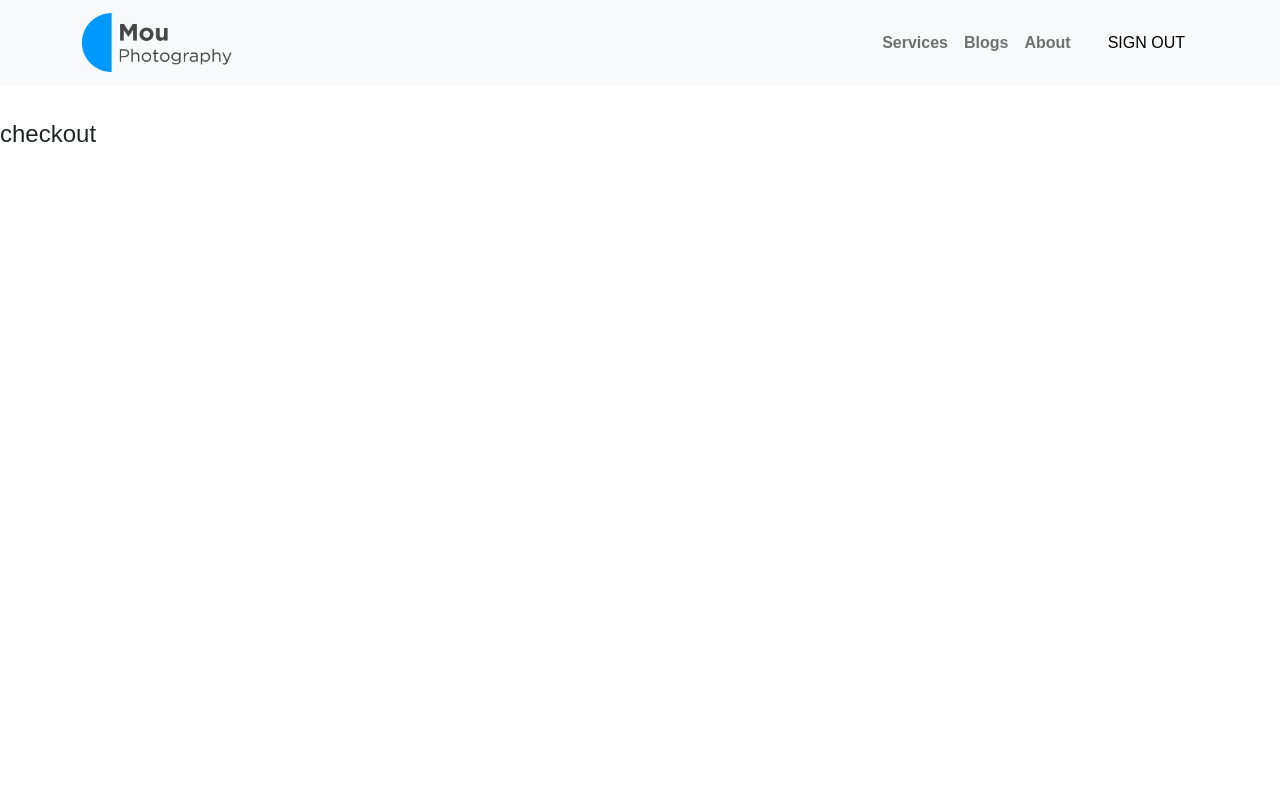
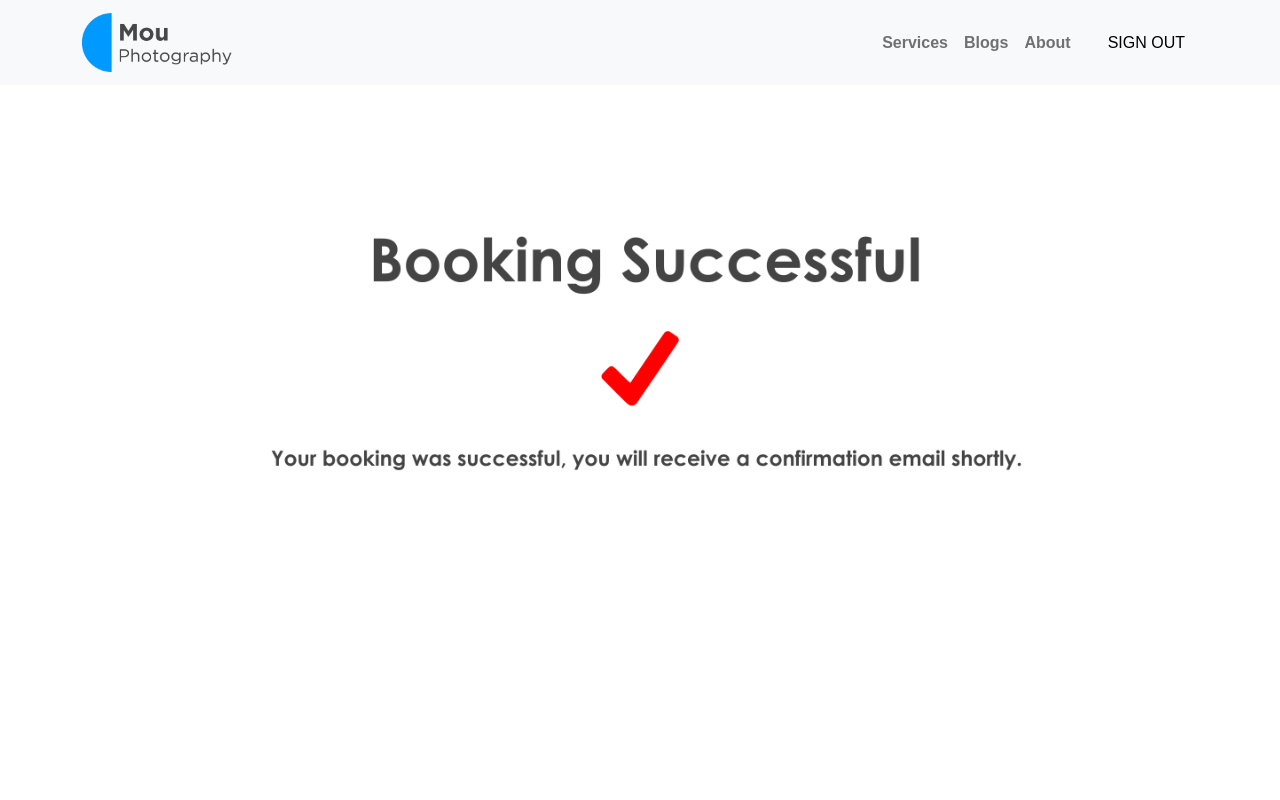
Before and after one commit to jannatul-mou149/independent-service-provider-jannatul-mou149, a React (Create React App) app: page /checkout in a window 1280 px wide. Shown: the top 800 px of the page. Built offline with nearby package versions, Linux system fonts and the light colour scheme; no server answers; sample sign-in values are in the browser's storage.

Commit message:
deployed on netlify and edited readme file

```diff
--- a/src/Components/Checkout/Checkout.js
+++ b/src/Components/Checkout/Checkout.js
@@ -1,10 +1,10 @@
 import React from 'react';
-
+import booking from '../../images/booking-successful.png';
 const Checkout = () => {
     return (
-        <div className='vh-100'>
+        <div className='container vh-100'>
             <br /><br /><br />
-            <h4 className='mt-5'>checkout</h4>
+            <img className="img-fluid" src={booking} alt="" />
         </div>
     );
 };
```
Also changed, not shown: src/images/booking-successful.png (added), 1 other file (tests, documents, lock files or other folders).
